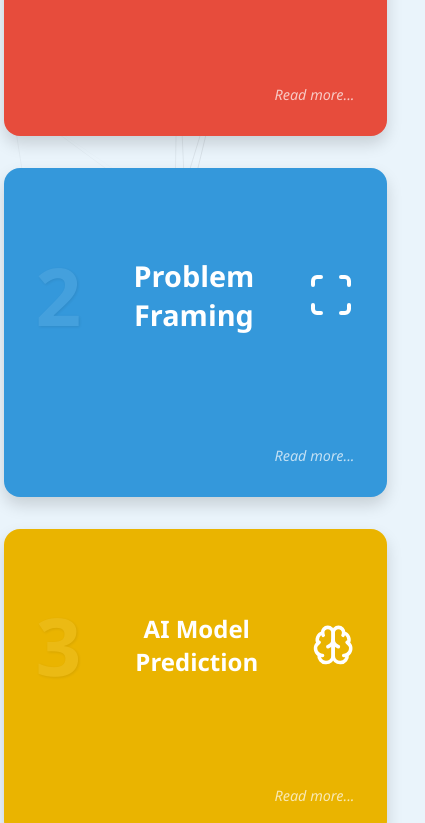
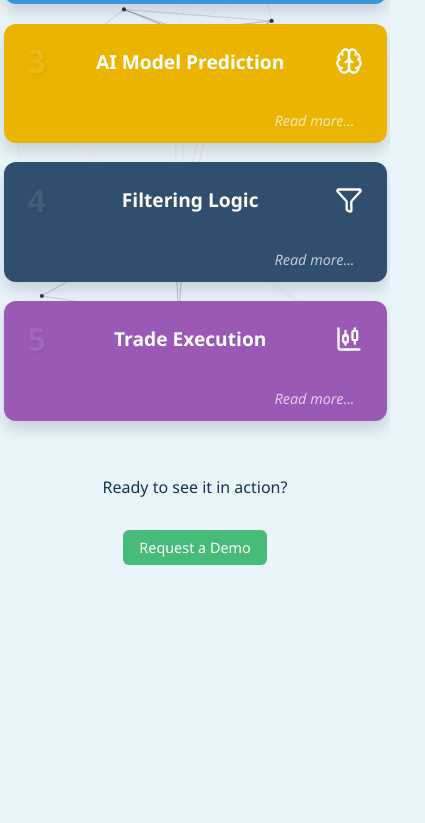
Before and after one commit to KaremHijaze/TraderBot, a plain HTML site: page index.html in a window 390 px wide. Shown: the part 451-1274 px from the top of the page, 425 px wide, since content can reach past the window. After the commit the page ends 1036 px from the top, so only its background shows below. Drawn offline with Linux system fonts and the light colour scheme.

Commit message:
mobile support

```diff
--- a/index.html
+++ b/index.html
@@ -103,8 +103,10 @@
       <div class="text">
         <div class="section-header">
         <div class="step-number">3</div>
-        <h2>AI Model Prediction</h2>
-        <svg xmlns="http://www.w3.org/2000/svg" width="50" height="50" viewBox="0 0 24 24" fill="none" stroke="currentColor" stroke-width="2" stroke-linecap="round" stroke-linejoin="round" class="lucide lucide-brain-icon lucide-brain">
+        <h2 class="section-title">AI Model Prediction</h2>
+        <svg xmlns="http://www.w3.org/2000/svg" viewBox="0 0 24 24" fill="none"
+        stroke="currentColor" stroke-width="2" stroke-linecap="round" stroke-linejoin="round"
+        class="section-icon lucide lucide-brain-icon">
           <path d="M12 5a3 3 0 1 0-5.997.125 4 4 0 0 0-2.526 5.77 4 4 0 0 0 .556 6.588A4 4 0 1 0 12 18Z"/>
           <path d="M12 5a3 3 0 1 1 5.997.125 4 4 0 0 1 2.526 5.77 4 4 0 0 1-.556 6.588A4 4 0 1 1 12 18Z"/>
           <path d="M15 13a4.5 4.5 0 0 1-3-4 4.5 4.5 0 0 1-3 4"/><path d="M17.599 6.5a3 3 0 0 0 .399-1.375"/>
--- a/script.js
+++ b/script.js
@@ -74,7 +74,70 @@ document.addEventListener("DOMContentLoaded", () => {
         }
       ]
     },
-    // Arabic and Hebrew omitted here for brevity...
+    ar: {
+    slogan: "أضف الشعار هنا!!!!",
+    footerText: "هل أنت مستعد لرؤيته قيد التنفيذ؟",
+    requestDemo: "طلب عرض",
+    steps: [
+      {
+        title: "احتياجات المستخدم",
+        summary: "يرغب المتداولون بدوام كامل في أدوات تداول أكثر أمانًا وذكاءً وتوفيرًا للوقت.",
+        details: "يعتمد العديد من المتداولين اليوم على عمليات يدوية تستغرق وقتًا طويلاً. تحديد هذه الحاجة يساعد على تطوير روبوت يركز על الاستخدام السهل والدقة والسرعة."
+      },
+      {
+        title: "صياغة المشكلة",
+        summary: "كيف نؤتمت التداولات ذات الثقة العالية فقط خلال الجلسات الرئيسية؟",
+        details: "من خلال تحديد المشكلة بوضوح، نركز على توقيت التداول وضمان أن تتم العمليات فقط خلال فترات النشاط المرتفع."
+      },
+      {
+        title: "توقعات النموذج",
+        summary: "النموذج السحابي يتوقع الاتجاهات والثقة في السعر.",
+        details: "يعتمد الروبوت على نموذج تعلم آلي مدرب על بيانات تاريخية ويحدد كل تنبؤ بمؤشر ثقة."
+      },
+      {
+        title: "منطق التصفية",
+        summary: "التداول يتم فقط عند استيفاء شروط الثقة والاتفاق بين النماذج.",
+        details: "تشمل آليات التصفية الحد الأدنى للثقة، توافق التنبؤات، وهامش السعر المحدد مسبقاً لضمان التداولات الأكثر أماناً."
+      },
+      {
+        title: "تنفيذ التداول",
+        summary: "الروبوت ينفذ الأوامر عبر MT5 ويُسجّل كل القرارات.",
+        details: "كل عملية يتم تنفيذها بشفافية كاملة، مع سجل يمكن مراجعته لاحقًا لفهم الأداء وتحسين القواعد."
+      }
+    ]
+  },
+  he: {
+    slogan: "הוסף סלוגן כאן!!!!",
+    footerText: "מוכן לראות את זה בפעולה?",
+    requestDemo: "בקש הדגמה",
+    steps: [
+      {
+        title: "צרכי המשתמש",
+        summary: "סוחרים במשרה מלאה רוצים כלי מסחר בטוחים, חכמים וחוסכי זמן.",
+        details: "סוחרים רבים עובדים ידנית — מה שלוקח זמן וגורם לטעויות. זהו הצורך העיקרי שאנו באים לפתור באמצעות אוטומציה מבוססת בינה מלאכותית."
+      },
+      {
+        title: "הגדרת הבעיה",
+        summary: "כיצד נוכל לאפשר רק עסקאות אמינות בשעות מסחר פעילות?",
+        details: "באמצעות ניסוח מדויק של הבעיה, המערכת מתמקדת בזיהוי הזדמנויות מבוססות ובטוחות בלבד."
+      },
+      {
+        title: "חיזוי עם מודל AI",
+        summary: "מודל בענן חוזה את כיוון השוק, רמות בטחון ומחיר יעד.",
+        details: "המודל משתמש בנתונים היסטוריים ובאינדיקטורים טכניים כדי להפיק חיזויים עם מדד בטחון נלווה."
+      },
+      {
+        title: "סינון עסקאות",
+        summary: "רק עסקאות בטוחות עוברות סינון וביצוע.",
+        details: "המנגנון כולל רמות בטחון, הסכמה בין מודלים, ומרווח פיפ מוגדר כדי להימנע מטעויות."
+      },
+      {
+        title: "ביצוע עסקה",
+        summary: "המערכת מבצעת את העסקאות אוטומטית ביומני MetaTrader.",
+        details: "כל החלטה מתועדת, גם עסקאות שנדחו, על מנת לשפר אמון ושקיפות לאורך זמן."
+      }
+    ]
+  }
   };
 
   function applyTranslation(lang) {
--- a/styles.css
+++ b/styles.css
@@ -429,3 +429,68 @@ body[data-theme="light"] .language-switch-wrapper select {
   background-color: #38a169; /* green */
   color: white;
 }
+
+@media (max-width: 768px) {
+  .funnel-section {
+    margin: 1.2rem auto;          /* keep the outer spacing for gap */
+    padding: 0.8rem 1rem;         /* shrink internal padding */
+    border-radius: 12px;
+  }
+
+  .zigzag,
+  .zigzag.reverse {
+    padding: 0.5rem;
+    flex-direction: column !important;
+    align-items: center;
+  }
+
+  .zigzag .text {
+    text-align: center;
+    flex: 1 1 100%;
+  }
+
+  .funnel-section .summary,
+  .funnel-section .details {
+    font-size: 0.95rem;
+    line-height: 1.45;
+    margin: 0.3rem 0;
+  }
+
+  .section-header {
+    gap: 12px;
+    margin-bottom: 0.5rem;
+  }
+
+  .section-title {
+    font-size: 1.2rem;
+    margin: 0.2rem 0;
+  }
+
+  .step-number {
+    font-size: 2rem;
+    margin: 0;
+  }
+
+  .section-icon {
+    width: 28px;
+    height: 28px;
+  }
+
+  .cta-button {
+    padding: 8px 16px;
+    font-size: 0.9rem;
+  }
+
+  .logo-container {
+    margin-top: 40px;
+    margin-bottom: 16px;
+  }
+
+  .hero-logo {
+    max-width: 85%;
+  }
+
+  footer {
+    padding: 20px 10px;
+  }
+}
```
